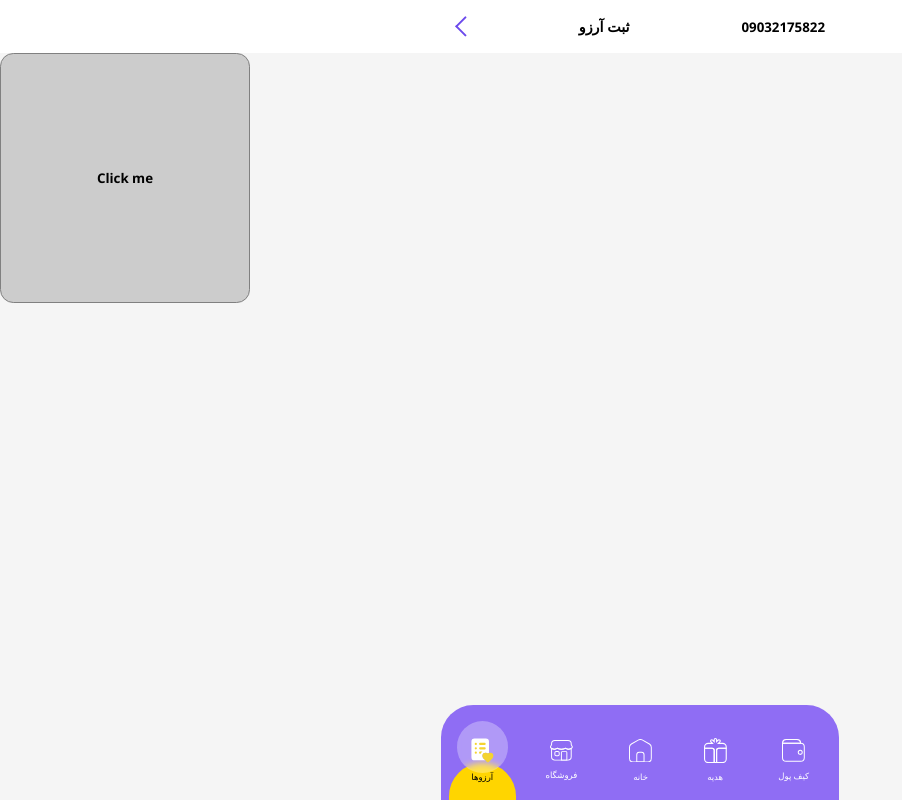
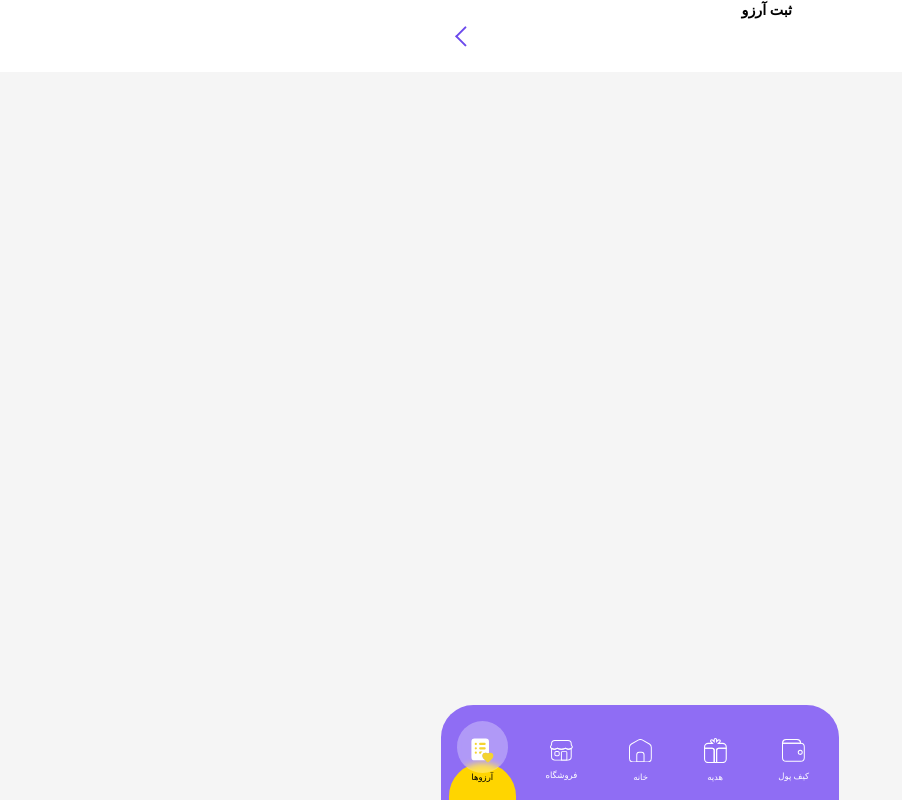
Before and after one commit to trumanshoow/kadobin, a React (Create React App) app: page /dreams/addwish in a window 1280 px wide. Shown: the whole page, without its empty margins (0-902 px from the left). Built offline with nearby package versions, Linux system fonts and the light colour scheme.

Commit message:
dadashia pare IM !!

```diff
--- a/src/App.js
+++ b/src/App.js
@@ -16,7 +16,7 @@
 import DreamAdd from "./pages/dreamAdd";
 import LayoutLogin from "./layout/login";
 import Mobile from './pages/login/mobile';
-import {BrowserRouter as Router, Routes, Route} from "react-router-dom";
+import {BrowserRouter as Router, Routes, Route, Outlet} from "react-router-dom";
 
 const App = () => {
     return (
@@ -29,14 +29,12 @@
                         <Route path="/login/code" element={<Code/>}/>
                     </Route>
 
-                    <Route path="/" element={<MainLayout/>}>
                     <Route path="/" element={<Home/>}/>
                     <Route path="/shop" element={<Shop/>}/>
                     <Route path="/gift" element={<Gift/>}/>
                     <Route path="/wallet" element={<Wallet/>}/>
                     <Route path="/dreams" element={<Dreams/>}/>
                     <Route path="/dreams/addwish" element={<DreamAdd/>}/>
-                    </Route>
                 </Routes>
                 <Routes>
                     <Route path="/Menu" element={<Menu/>}/>
--- a/src/components/header/header.module.css
+++ b/src/components/header/header.module.css
@@ -12,17 +12,5 @@
     display: flex;
     justify-content: space-between;
     align-items: center;
-    color: black;
     font-size: .5rem;
-    font-family: 'mainFont-400';
 }
-.header .hamburgMenu {
-    font-size: 1.3rem;
-}
-.white {
-    background-color: white;
-
-}
-.gray {
-    background-color: #44277800;
-}
--- a/src/components/header/index.js
+++ b/src/components/header/index.js
@@ -1,18 +1,20 @@
-import Styles from "./header.module.css";
-import {useSelector} from "react-redux";
+import styles from "./header.module.css";
+import {useContext} from "react";
+import layoutData from "../../contexts/layoutData";
 
 
 const Header = () => {
-
-    const pageData = useSelector(x => x.pageData);
+    const layoutDataContext = useContext(layoutData);
 
     return (
         <>
-            <div className={Styles.header} style={{backgroundColor: pageData?.headerColor}}>
-                <div className={Styles.container}>
-                    {pageData?.icon}
-                    <h2 {...pageData?.titleProps}>{pageData?.title??"خوش آمدید"}</h2>
-                    <h4 {...pageData?.subTitleProps}>{pageData?.subtitle}</h4>
+            <div className={styles.header} style={{backgroundColor: layoutDataContext?.headerColor}}>
+                <div className={styles.container}>
+                    {layoutDataContext?.icon}
+                    <div>
+                        <h2 {...layoutDataContext?.titleProps}>{layoutDataContext?.title}</h2>
+                        <h4 {...layoutDataContext?.subTitleProps}>{layoutDataContext?.subtitle}</h4>
+                    </div>
                 </div>
             </div>
         </>
--- /dev/null
+++ b/src/contexts/layoutData.js
@@ -0,0 +1,7 @@
+import {createContext} from "react";
+
+const layoutData = createContext({});
+
+export const {Provider} = layoutData;
+
+export default layoutData;
--- a/src/pages/dreamAdd/dreamAdd.module.css
+++ b/src/pages/dreamAdd/dreamAdd.module.css
@@ -1,6 +1,3 @@
-.subtitle {
-    color: black;
-    display: flex;
-    flex-direction: column;
-
+.title {
+    margin: 0;
 }
--- a/src/pages/dreamAdd/index.js
+++ b/src/pages/dreamAdd/index.js
@@ -1,37 +1,26 @@
-import React, {useEffect, useRef} from 'react';
-import Styles from "./dreamAdd.module.css";
-import {setPageData} from "../../redux/slices/pageData";
-import {useDispatch} from "react-redux";
+import React, {useRef} from 'react';
 import Back from "../../assets/icons/back-card-icon";
-
-
-
+import MainLayout from "../../layout/main";
+import styles from "./dreamAdd.module.css";
 const DreamAdd = () => {
-    const dispatch = useDispatch();
-
-    useEffect(() => {
-        dispatch(
-            setPageData({
-                title: "ثبت آرزو",
-                subtitle: "09032175822",
-                subTitleProps: {className: Styles.subtitle},
-                headerColor: "white",
-                icon: <Back width="2.5rem"/>
-            })
-        )
-    }, []);
 
     const inputRef = useRef(null);
 
     const handleChange = event => {
-        console.log(event.currentTarget.files)
         if(event.currentTarget.files[0]?.size / 1024 / 1024 > 50) {
             alert("این فایل بیش از اندازه بزرگ است");
-            return;
         }
     }
 
     return (
+        <MainLayout
+            title="ثبت آرزو"
+            titleProps={{className: styles.title}}
+            subtitle="09032175822"
+            subTitleProps={{className: styles.subtitle}}
+            headerColor="white"
+            icon={<Back width="2.5rem"/>}
+        >
             <div>
                 <input
                     ref={inputRef}
@@ -48,11 +37,12 @@
                         height: 250
 
                     }}
-                onClick={()=> inputRef.current.click()}
+                    onClick={() => inputRef.current.click()}
                 >
                     Click me
                 </button>
             </div>
+        </MainLayout>
     );
 };
 
--- a/src/pages/home/index.js
+++ b/src/pages/home/index.js
@@ -10,6 +10,7 @@
 import {useDispatch} from "react-redux";
 import {setPageData} from "../../redux/slices/pageData";
 import HamburgMenu_icon from "../../assets/icons/hamburgMenu_icon";
+import MainLayout from "../../layout/main";
 
 
 const data = [
@@ -32,6 +33,7 @@
     }, []);
 
     return (
+        <MainLayout>
             <div className={Styles.body}>
                 <div className={Styles.section}>
                     <div className={Styles.container}>
@@ -56,6 +58,7 @@
                     <img className={Styles.banner} src={require('../../assets/image/notification-banner.png')} alt=""/>
                 </div>
             </div>
+        </MainLayout>
     );
 };
 
```
Also changed, not shown: src/layout/main/index.js (+4 -3 lines). Lines whose indentation alone changed are shown as unchanged.
